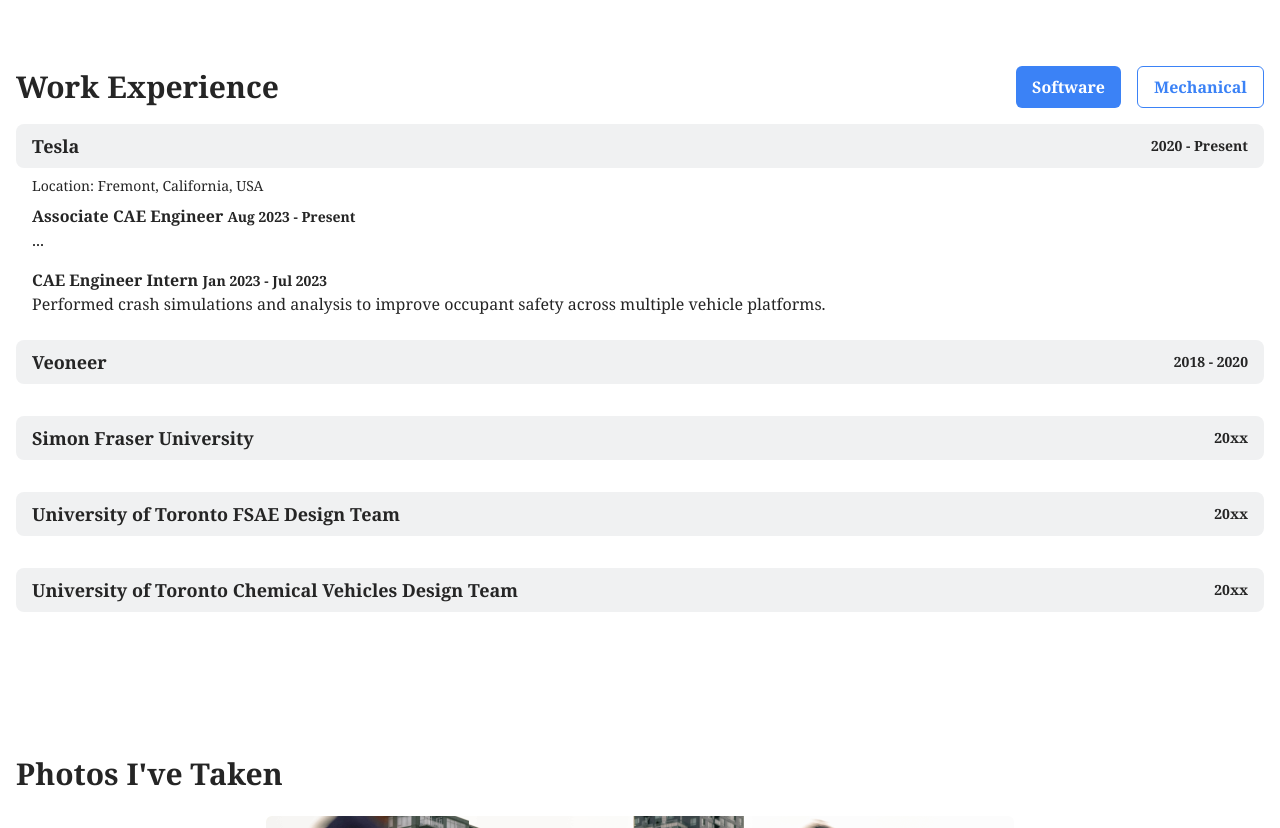
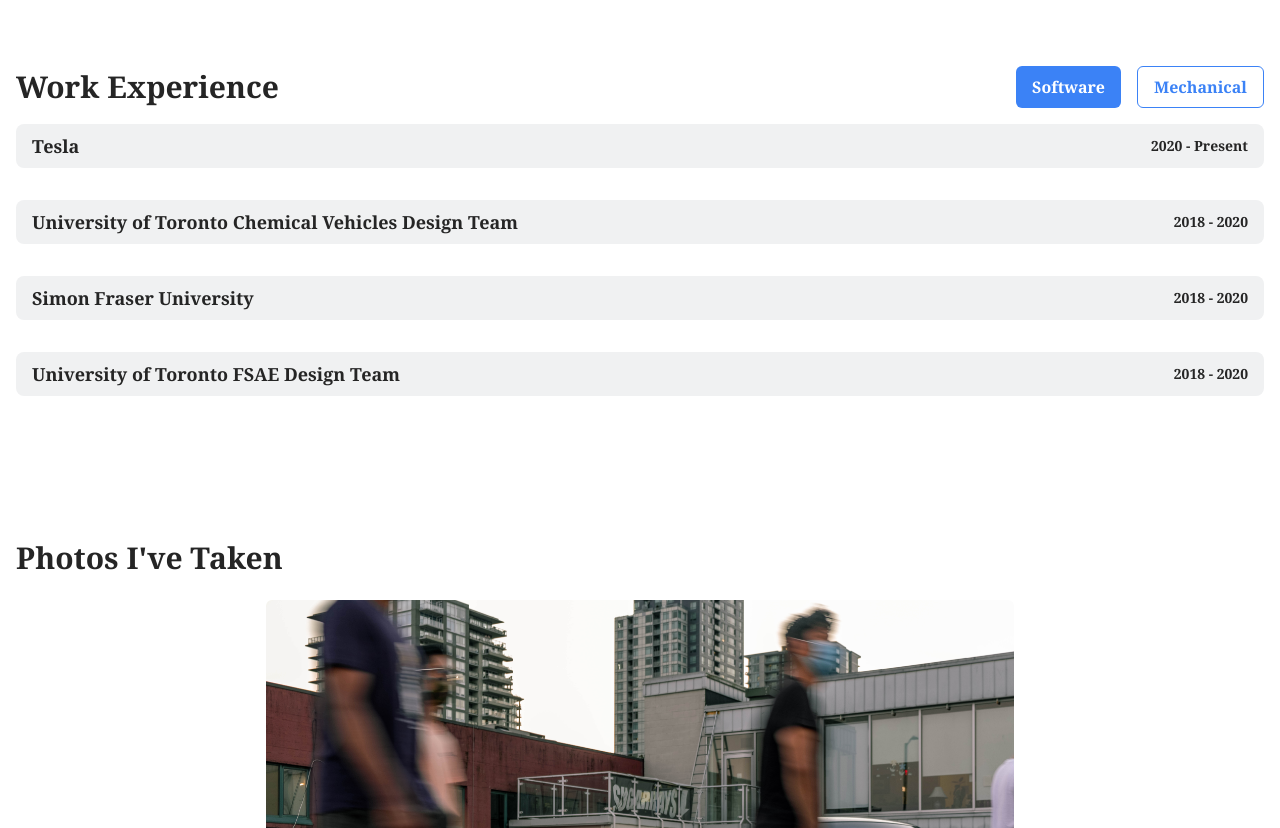
Before and after one commit to joshkwka/joshkwka.github.io, a Next.js app: page / in a window 1280 px wide. Shown: the part 1820-2648 px from the top of the page. Built offline with nearby package versions, Linux system fonts and the light colour scheme.

Commit message:
added software/mechanical toggle for work experience

```diff
--- a/package.json
+++ b/package.json
@@ -10,6 +10,7 @@
   },
   "dependencies": {
     "autoprefixer": "^10.4.20",
+    "framer-motion": "^11.11.17",
     "lodash": "^4.17.21",
     "next": "15.0.3",
     "react": "19.0.0-rc-66855b96-20241106",
@@ -17,6 +18,7 @@
     "swiper": "^11.1.14"
   },
   "devDependencies": {
+    "@types/lodash": "^4.17.13",
     "@types/node": "^20",
     "@types/react": "^18",
     "@types/react-dom": "^18",
--- a/src/components/DarkModeToggle.tsx
+++ b/src/components/DarkModeToggle.tsx
@@ -1,5 +1,5 @@
 import React from 'react';
-import { useDarkMode } from '@/contexts/DarkModeContext'; // Import from your context
+import { useDarkMode } from '@/contexts/DarkModeContext';
 import Image from 'next/image';
 
 const DarkModeToggle: React.FC = () => {
--- a/src/components/DropdownInfo.tsx
+++ b/src/components/DropdownInfo.tsx
@@ -48,8 +48,8 @@
         ref={contentRef}
         className={`px-4 py-2 overflow-hidden transition-all duration-450 ease-in-out ${
           isOpen
-            ? "max-h-[800px] opacity-100" // Expand dropdown
-            : "max-h-0 opacity-0" // Collapse dropdown
+            ? "max-h-[800px] opacity-100"
+            : "max-h-0 opacity-0"
         }`}
       >
         {/* Location */}
--- a/src/components/PhotoCarousel.tsx
+++ b/src/components/PhotoCarousel.tsx
@@ -1,6 +1,6 @@
 import { useRef } from 'react';
 import { Swiper, SwiperSlide } from 'swiper/react';
-import SwiperCore, { Navigation, Pagination } from 'swiper/modules'; // Import SwiperCore
+import SwiperCore, { Navigation, Pagination } from 'swiper/modules';
 import 'swiper/css';
 import 'swiper/css/navigation';
 import 'swiper/css/pagination';
@@ -19,7 +19,6 @@
     '/images/photoCarousel/e301.jpg',
   ];
 
-  // Create a reference for the Swiper instance
   const swiperRef = useRef<SwiperCore | null>(null);
 
   return (
--- a/src/components/Sidebar.tsx
+++ b/src/components/Sidebar.tsx
@@ -8,6 +8,19 @@
 }
 
 export default function Sidebar({ isOpen = false, toggleSidebar }: SidebarProps) {
+  const handleScrollToSection = (e: React.MouseEvent<HTMLAnchorElement, MouseEvent>, targetId: string) => {
+    e.preventDefault();
+
+    const targetElement = document.getElementById(targetId);
+
+    if (targetElement) {
+      targetElement.scrollIntoView({
+        behavior: "smooth",
+        block: "start",
+      });
+    }
+  };
+
   return (
     <div
       className={`fixed top-0 left-0 h-full bg-[var(--sidebar-background)] text-[var(--sidebar-foreground)] w-64 transform ${
@@ -27,6 +40,7 @@
         <li>
           <a
             href="#home"
+            onClick={(e) => handleScrollToSection(e, "home")}
             className="block mt-8 px-4 py-2 rounded-md hover:bg-[var(--sidebar-hover-background)] transition-colors duration-200 ease-in-out"
           >
             Home
@@ -35,6 +49,7 @@
         <li>
           <a
             href="#education"
+            onClick={(e) => handleScrollToSection(e, "education")}
             className="block px-4 py-2 rounded-md hover:bg-[var(--sidebar-hover-background)] transition-colors duration-200 ease-in-out"
           >
             Education
@@ -43,6 +58,7 @@
         <li>
           <a
             href="#projects"
+            onClick={(e) => handleScrollToSection(e, "projects")}
             className="block px-4 py-2 rounded-md hover:bg-[var(--sidebar-hover-background)] transition-colors duration-200 ease-in-out"
           >
             Projects
@@ -51,6 +67,7 @@
         <li>
           <a
             href="#workexperience"
+            onClick={(e) => handleScrollToSection(e, "workexperience")}
             className="block px-4 py-2 rounded-md hover:bg-[var(--sidebar-hover-background)] transition-colors duration-200 ease-in-out"
           >
             Work Experience
@@ -59,6 +76,7 @@
         <li>
           <a
             href="#photos"
+            onClick={(e) => handleScrollToSection(e, "photos")}
             className="block px-4 py-2 rounded-md hover:bg-[var(--sidebar-hover-background)] transition-colors duration-200 ease-in-out"
           >
             Photos
--- a/src/components/WorkExperience.tsx
+++ b/src/components/WorkExperience.tsx
@@ -1,69 +1,126 @@
-import React from "react";
+import React, { useState } from "react";
 import DropdownInfo from "@/components/DropdownInfo";
 import Tabs from "@/components/Tabs";
 
 const WorkExperience = () => {
+  const [activeTab, setActiveTab] = useState<"Software" | "Mechanical">("Software");
+  const [openJobs, setOpenJobs] = useState<{ [key: string]: boolean }>({});
+
+  const workExperiences = [
+    {
+      id: "tesla",
+      company: "Tesla",
+      date: "2020 - Present",
+      location: "Fremont, California, USA",
+      category: "Both",
+      positions: [
+        {
+          title: "Associate CAE Engineer",
+          date: "Aug 2023 - Present",
+          category: "Mechanical",
+          description: "...",
+        },
+        {
+          title: "CAE Engineer Intern",
+          date: "Jan 2023 - Jul 2023",
+          category: "Mechanical",
+          description: "Performed crash simulations and analysis to improve occupant safety across multiple vehicle platforms.",
+        },
+      ],
+    },
+    {
+      id: "veoneer",
+      company: "Veoneer",
+      date: "2018 - 2020",
+      location: "Markham, Ontario, Canada",
+      category: "Mechanical",
+      positions: [
+        {
+          title: "NPPI Engineer Intern",
+          date: "May 2022 - Dec 2022",
+          category: "Mechanical",
+          description: "...",
+        },
+      ],
+    },
+    {
+      id: "utcv",
+      company: "University of Toronto Chemical Vehicles Design Team",
+      date: "2018 - 2020",
+      location: "Toronto, Ontario, Canada",
+      category: "Both",
+      positions: [
+        {
+          title: "NPPI Engineer Intern",
+          date: "May 2022 - Dec 2022",
+          category: "Software",
+          description: "...",
+        },
+      ],
+    },
+    {
+      id: "sfu",
+      company: "Simon Fraser University",
+      date: "2018 - 2020",
+      location: "Markham, Ontario, Canada",
+      category: "Software",
+      positions: [
+        {
+          title: "NPPI Engineer Intern",
+          date: "May 2022 - Dec 2022",
+          category: "Software",
+          description: "...",
+        },
+      ],
+    },
+    {
+      id: "fsae",
+      company: "University of Toronto FSAE Design Team",
+      date: "2018 - 2020",
+      location: "Markham, Ontario, Canada",
+      category: "Software",
+      positions: [
+        {
+          title: "NPPI Engineer Intern",
+          date: "May 2022 - Dec 2022",
+          category: "Software",
+          description: "...",
+        },
+      ],
+    },
+  ];
+
+  const toggleJob = (id: string) => {
+    setOpenJobs((prev) => ({
+      ...prev,
+      [id]: !prev[id],
+    }));
+  };
+
+  const filteredWorkExperiences = workExperiences.filter(
+    (job) => job.category === activeTab || job.category === "Both"
+  );
 
   return (
     <section id="workexperience" className="mt-24 my-8 py-4 px-4">
       <div className="flex justify-between items-center mb-4">
-      <h2 className="text-3xl font-bold">Work Experience</h2>
+        <h2 className="text-3xl font-bold">Work Experience</h2>
         <Tabs onTabChange={(tab) => setActiveTab(tab)} />
       </div>
       <div className="space-y-4">
-        {/* Example with multiple positions */}
-        <DropdownInfo
-          company="Tesla"
-          date="2020 - Present"
-          location="Fremont, California, USA"
-          initiallyOpen={true}
-          positions={[
-            {
-              title: "Associate CAE Engineer",
-              date: "Aug 2023 - Present",
-              description:
-                "...",
-            },
-            {
-              title: "CAE Engineer Intern",
-              date: "Jan 2023 - Jul 2023",
-              description:
-                "Performed crash simulations and analysis to improve occupant safety across multiple vehicle platforms.",
-            },
-          ]}
-        />
-        {/* Veoneer */}
-        <DropdownInfo
-          company="Veoneer"
-          date="2018 - 2020"
-          location="Markham, Ontario, Canada"
-          positions={[
-            {
-              title: "NPPI Engineer Intern",
-              date: "May 2022 - Dec 2022",
-              description:
-                "...",
-            },
-          ]}
-        />
-        {/* SFU */}
-        <DropdownInfo
-          company="Simon Fraser University"
-          date="20xx"
-          content="..."
-        />
-        {/* UofT FSAE Design Team */}
-        <DropdownInfo
-          company="University of Toronto FSAE Design Team"
-          date="20xx"
-          content="..."
-        />
-        {/* UofT Chemical Vehicles Design Team*/}
-        <DropdownInfo
-          company="University of Toronto Chemical Vehicles Design Team"
-          date="20xx"
-          content="..."
-        />
+        {filteredWorkExperiences.map((job) => (
+          <DropdownInfo
+            key={job.id}
+            company={job.company}
+            date={job.date}
+            location={job.location}
+            initiallyOpen={openJobs[job.id] ?? false}
+            onToggle={() => toggleJob(job.id)}
+            positions={job.positions.filter(
+              (position) => position.category === activeTab || position.category === "Both"
+            )}
+          />
+        ))}
       </div>
     </section>
   );
--- a/tailwind.config.ts
+++ b/tailwind.config.ts
@@ -17,6 +17,7 @@
         foreground: "var(--foreground)",
       },
       screens: {
+        xs: '500px',
         sm: '640px',
         md: '735px',
         lg: '1024px',
```
Also changed, not shown: src/components/HeroSection.tsx (+30 -39 lines), 1 other file (tests, documents, lock files or other folders).
